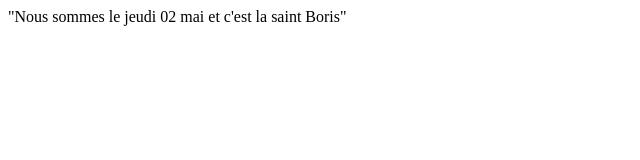
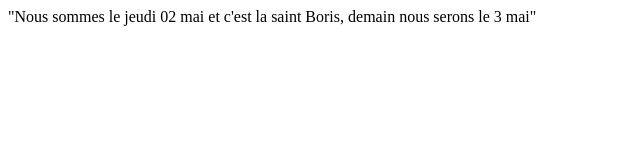
Before and after one commit to sabp31/projet_sab_1, a plain HTML site: page index.html in a window 1280 px wide. Shown: the whole page, without its empty margins (0-640 px from the left). Drawn offline with Linux system fonts and the light colour scheme.

Commit message:
modif index

```diff
--- a/index.html
+++ b/index.html
@@ -6,7 +6,7 @@
     <title>Titre de la page</title>
 </head>
 <body>
-    "Nous sommes le jeudi 02 mai et c'est la saint Boris"
+    "Nous sommes le jeudi 02 mai et c'est la saint Boris, demain nous serons le 3 mai"
 
 </body>
 </html>
```
